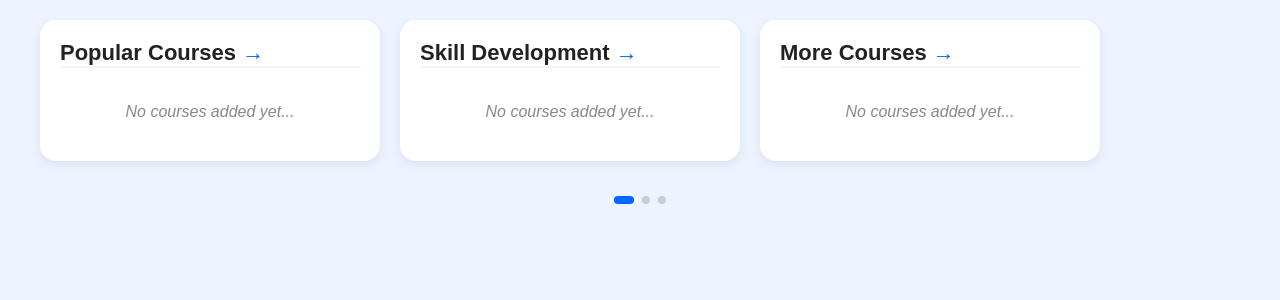
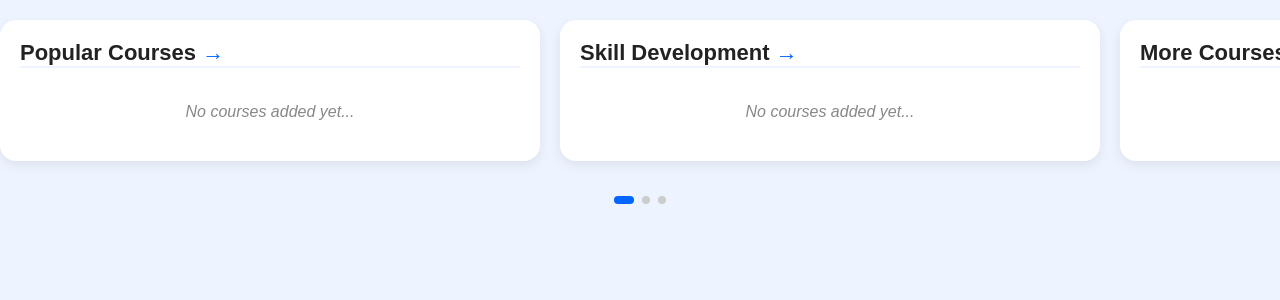
Before and after one commit to CodeSleek00/Faiz_computer_institute, a PHP site: page /test1.php in a window 1280 px wide. Shown: the top 300 px of the page. Run offline with PHP 8.4, Linux system fonts and the light colour scheme; data that the repository does not hold is empty.

Commit message:
Update test1.php

```diff
--- a/test1.php
+++ b/test1.php
@@ -21,13 +21,12 @@ body {
     scroll-snap-type: x mandatory;
     -webkit-overflow-scrolling: touch;
     scrollbar-width: none;
-    max-width: 1400px;
     margin: 0 auto;
 }
 .course-2-section-container::-webkit-scrollbar { display: none; }
 
 .course-2-section {
-    flex: 0 0 300px;
+    flex: 0 0 500px;
     scroll-snap-align: start;
     background: white;
     border-radius: 16px;
```
